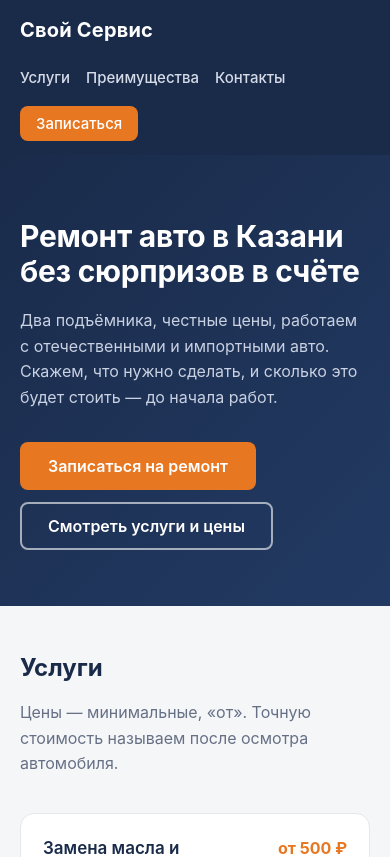
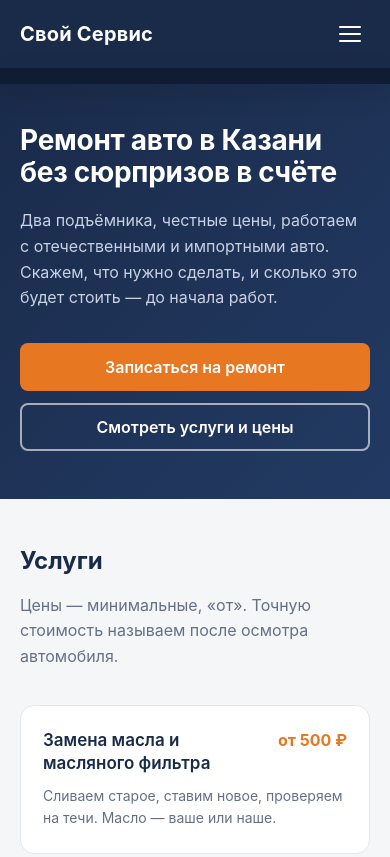
Before and after one commit to Albert-Galimov/svoi_service, a Django app: page / in a window 390 px wide. Shown: the top 857 px of the page. Run offline with Django 5.2, Linux system fonts and the light colour scheme.

Commit message:
refactor maps. refactor fileds form

```diff
--- a/core/fields.py
+++ b/core/fields.py
@@ -23,7 +23,8 @@ class PhoneField(models.CharField):
     def to_python(self, value):
         if value in (None, ""):
             return value
-        return normalize_phone(value)
+        normalized = normalize_phone(value)
+        return normalized if normalized else value
 
     def get_prep_value(self, value):
         if value in (None, ""):
--- a/public/templates/home.html
+++ b/public/templates/home.html
@@ -1,4 +1,5 @@
 {% extends "core/base.html" %}
+{% load static %}
 
 {% block title %}{{ contacts.company_name }} — ремонт авто в Казани{% endblock %}
 
@@ -115,15 +116,16 @@
             </div>
 
             <div class="contacts__map">
-                <iframe
-                    src="https://yandex.ru/map-widget/v1/-/CXFm446W"
-                    width="100%"
-                    height="100%"
-                    frameborder="0"
-                    loading="lazy"
-                    title="Карта: как нас найти"
-                    allowfullscreen
-                ></iframe>
+                <a href="https://yandex.ru/maps/?pt=55.836463, 49.028270&z=16&l=map"
+                   target="_blank"
+                   rel="noopener noreferrer"
+                   class="contacts__map-link"
+                   title="Открыть в Яндекс Картах">
+                    <img src="{% static 'img/map.png' %}"
+                         alt="Карта: как добраться до автосервиса"
+                         class="contacts__map-img">
+                    <span class="contacts__map-hint">Нажмите, чтобы открыть в навигаторе</span>
+                </a>
             </div>
         </div>
     </div>
--- a/public/templates/includes/header.html
+++ b/public/templates/includes/header.html
@@ -1,8 +1,21 @@
+{# Партиал: шапка сайта. Подключается в base.html. #}
+
 <header class="site-header">
     <div class="container site-header__inner">
         <a href="{% url 'public:home' %}" class="site-header__logo">{{ contacts.company_name }}</a>
 
-        <nav class="site-nav">
+        {# Кнопка-бургер — видна только на мобильных #}
+        <button type="button"
+                class="site-header__toggle"
+                aria-label="Открыть меню"
+                aria-expanded="false"
+                aria-controls="site-nav">
+            <span></span>
+            <span></span>
+            <span></span>
+        </button>
+
+        <nav class="site-nav" id="site-nav">
             <a href="{% url 'public:home' %}#services">Услуги</a>
             <a href="{% url 'public:home' %}#advantages">Преимущества</a>
             <a href="{% url 'public:home' %}#contacts">Контакты</a>
@@ -10,3 +23,26 @@
         </nav>
     </div>
 </header>
+
+<script>
+(function () {
+    var toggle = document.querySelector('.site-header__toggle');
+    var nav = document.getElementById('site-nav');
+    if (!toggle || !nav) return;
+
+    toggle.addEventListener('click', function () {
+        var isOpen = nav.classList.toggle('is-open');
+        toggle.classList.toggle('is-active', isOpen);
+        toggle.setAttribute('aria-expanded', isOpen ? 'true' : 'false');
+    });
+
+    // Закрываем меню при клике на ссылку (клиент всё равно уйдёт по якорю).
+    nav.addEventListener('click', function (e) {
+        if (e.target.tagName === 'A') {
+            nav.classList.remove('is-open');
+            toggle.classList.remove('is-active');
+            toggle.setAttribute('aria-expanded', 'false');
+        }
+    });
+})();
+</script>
--- a/static/css/style.css
+++ b/static/css/style.css
@@ -234,7 +234,6 @@ h4 {
     justify-content: space-between;
     padding: 16px 20px;
     gap: 20px;
-    flex-wrap: wrap;
 }
 
 .site-header__logo {
@@ -242,17 +241,61 @@ h4 {
     font-size: 20px;
     font-weight: 700;
     letter-spacing: .2px;
+    flex-shrink: 0;
 }
 
 .site-header__logo:hover {
     color: #fff;
 }
 
+/* --- Кнопка-бургер (только для мобильных) --- */
+
+.site-header__toggle {
+    display: none;                       /* на десктопе скрыта */
+    background: transparent;
+    border: 0;
+    padding: 8px;
+    cursor: pointer;
+    width: 40px;
+    height: 40px;
+    border-radius: 6px;
+    flex-direction: column;
+    justify-content: center;
+    align-items: center;
+    gap: 5px;
+    transition: background-color .15s ease;
+}
+
+.site-header__toggle:hover {
+    background: rgba(255, 255, 255, .1);
+}
+
+.site-header__toggle span {
+    display: block;
+    width: 22px;
+    height: 2px;
+    background: #fff;
+    border-radius: 1px;
+    transition: transform .2s ease, opacity .2s ease;
+}
+
+/* Анимация «бургер → крестик» при открытом меню */
+.site-header__toggle.is-active span:nth-child(1) {
+    transform: translateY(7px) rotate(45deg);
+}
+.site-header__toggle.is-active span:nth-child(2) {
+    opacity: 0;
+}
+.site-header__toggle.is-active span:nth-child(3) {
+    transform: translateY(-7px) rotate(-45deg);
+}
+
+/* --- Навигация (десктоп: строка ссылок) --- */
+
 .site-nav {
     display: flex;
     align-items: center;
     gap: 24px;
-    flex-wrap: wrap;
 }
 
 .site-nav a {
@@ -677,16 +759,78 @@ h4 {
    ========================================================= */
 
 @media (max-width: 720px) {
-    h1 { font-size: 30px; }
+    h1 { font-size: 28px; }
     h2 { font-size: 24px; }
 
+    /* --- Мобильная шапка с бургер-меню --- */
+
+    .site-header__toggle {
+        display: flex;
+    }
+
+    /* Меню — выпадающая панель под шапкой.
+       Позиционируется относительно .site-header (он sticky = containing block). */
+    .site-nav {
+        position: absolute;
+        top: 100%;
+        left: 0;
+        right: 0;
+        background: var(--color-primary-dark);
+        flex-direction: column;
+        align-items: stretch;
+        gap: 0;
+        padding: 8px 0;
+        /* Плавное раскрытие через max-height — не требует JS-измерения высоты */
+        max-height: 0;
+        overflow: hidden;
+        transition: max-height .25s ease;
+        box-shadow: 0 8px 24px rgba(0, 0, 0, .15);
+    }
+
+    .site-nav.is-open {
+        max-height: 400px;   /* с запасом на все пункты */
+    }
+
+    .site-nav a {
+        padding: 14px 20px;
+        border-bottom: 1px solid rgba(255, 255, 255, .06);
+        font-size: 15px;
+    }
+
+    .site-nav a:hover {
+        background: rgba(255, 255, 255, .05);
+    }
+
+    /* Кнопка «Записаться» — отдельный акцентный блок внизу меню */
+    .site-nav a.btn {
+        margin: 10px 20px 8px;
+        padding: 14px 20px;
+        text-align: center;
+        border-bottom: 0;
+        border-radius: var(--radius);
+    }
+
+    /* --- Hero --- */
+
     .hero {
-        padding: 64px 0 56px;
+        padding: 56px 0 48px;
     }
 
     .hero__subtitle {
         font-size: 16px;
     }
+
+    /* Кнопки в hero — одна под другой на всю ширину: удобнее тапать */
+    .hero__actions {
+        flex-direction: column;
+        align-items: stretch;
+    }
+
+    .hero__actions .btn {
+        width: 100%;
+    }
+
+    /* --- Секции --- */
 
     .section {
         padding: 48px 0;
@@ -713,8 +852,4 @@ h4 {
     .site-header__inner {
         padding: 14px 20px;
     }
-
-    .site-nav {
-        gap: 16px;
-    }
 }
```
Also changed, not shown: other parts of static/css/style.css (+47 -13 lines), static/img/map.png (added).
